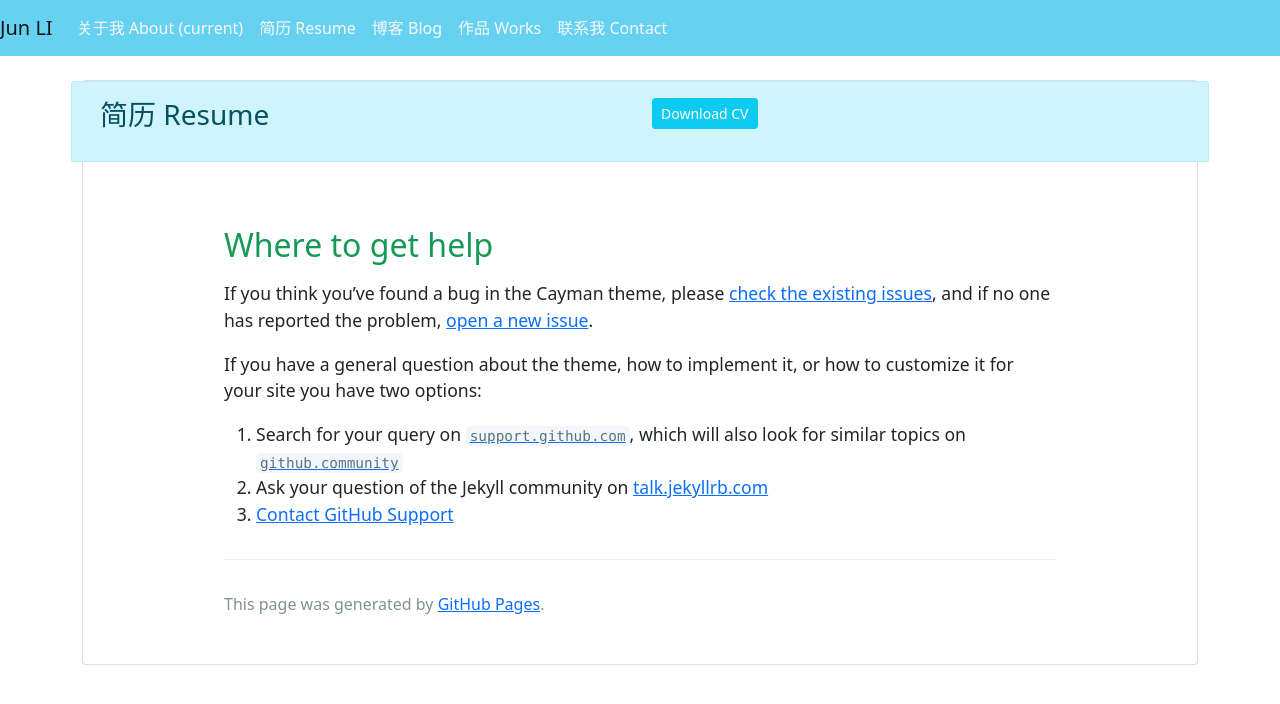
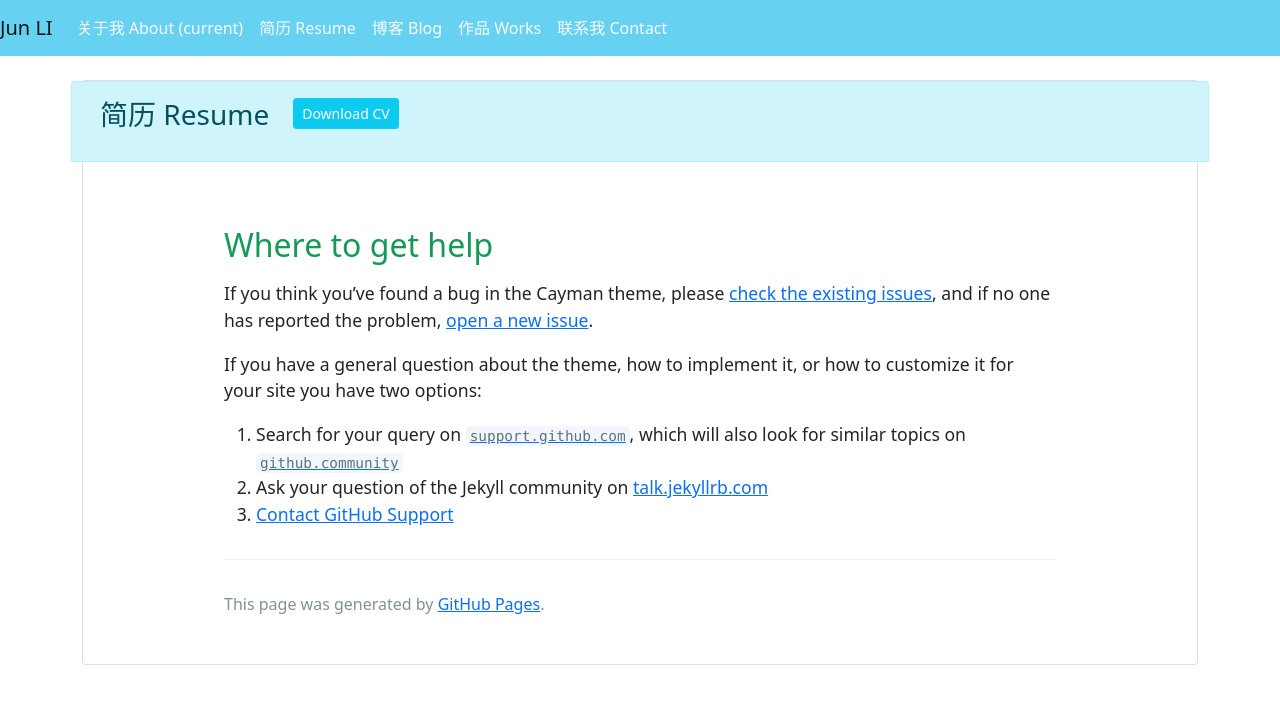
Before and after one commit to lijuncq/lijuncq.github.io, a Jekyll site: the page built from docs/SUPPORT.md, in a window 1280 px wide. Shown: the top 704 px of the page. Built offline with Jekyll 4.4.1, drawn with Linux system fonts in a browser that asks for light colours; our own code applies the rules of GitHub Pages for plain Markdown files.

Commit message:
Update default.html

```diff
--- a/_layouts/default.html
+++ b/_layouts/default.html
@@ -33,8 +33,8 @@
       <br />
       <div class="card">
         <div class="card-header alert alert-info row">
-          <div class="col"><h3>简历 Resume</h3></div>
-          <div class="col text-right" id="btn_download">
+          <div class="col col-auto mr-auto"><h3>简历 Resume</h3></div>
+          <div class="col col-auto text-right" id="btn_download">
             <a class="btn btn-sm btn-info text-white" href="{{ '/cv/CV_JunLI_CN.pdf' | relative_url }}">Download CV</a>
           </div>
         </div>
```
